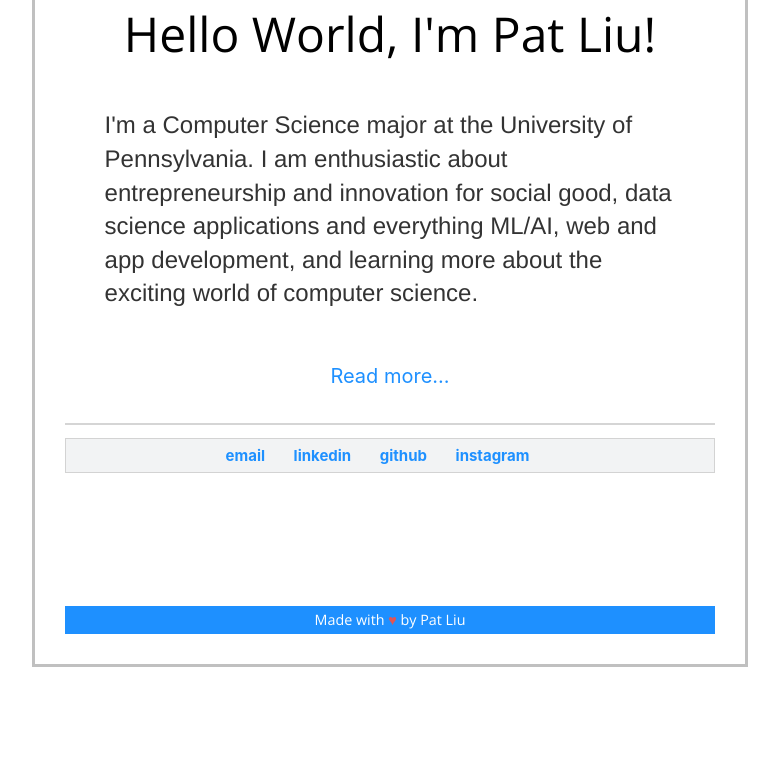
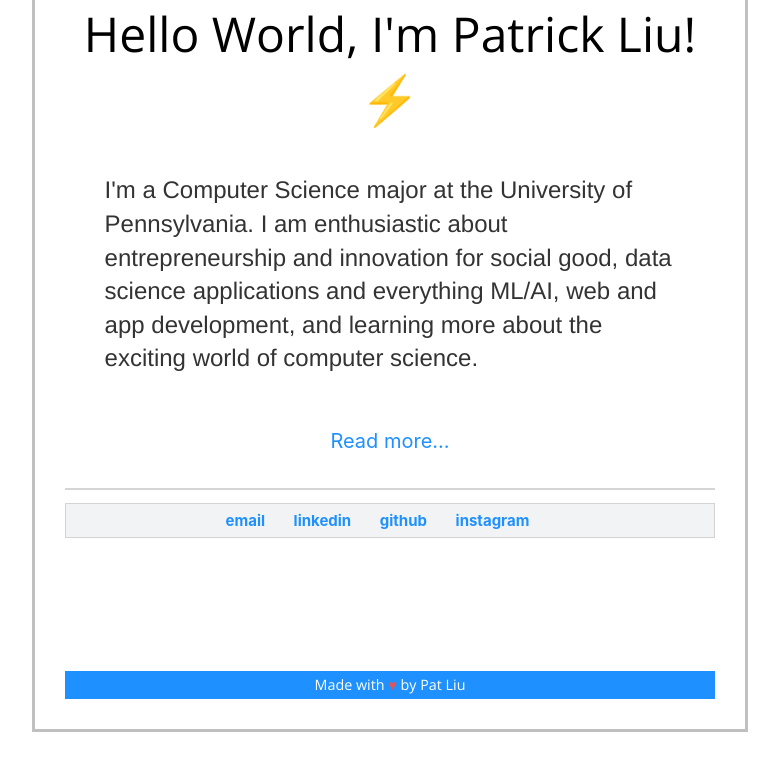
Before and after one commit to pat-liu/WebsiteV1, a Jekyll site: the page built from index.html, in a window 1280 px wide. Shown: the part 361-1143 px from the top of the page, without its empty margins (250-1029 px from the left). Built offline with Jekyll 4.4.1, drawn with Linux system fonts in a browser that asks for light colours; before the commit the page ends 1078 px from its top, so only the background shows below that.

Commit message:
Update index.html

```diff
--- a/index.html
+++ b/index.html
@@ -5,7 +5,7 @@ title: Patrick Liu, CS Major
     		<div class="blurb">
 				<div style="text-align: center">
 					<img src="https://res.cloudinary.com/brogrammer/image/upload/v1564121840/circle-cropped_ao4jvv.png" class="pfp"></div>
-				<h1>Hello World, I'm Pat Liu!</h1>
+				<h1>Hello World, I'm Patrick Liu! ⚡</h1>
 
 				<!--<img src="https://res.cloudinary.com/brogrammer/image/upload/v1564121840/circle-cropped_ao4jvv.png" style="float:left;vertical-align:middle;" class = "pfp">-->
 				<p style="overflow: hidden;padding-left: 40px; padding-right: 40px">I'm a Computer Science major at the University of Pennsylvania. I am enthusiastic about entrepreneurship and innovation for social good, data science applications and everything ML/AI, web and app development, and learning more about the exciting world of computer science.</p>
```
